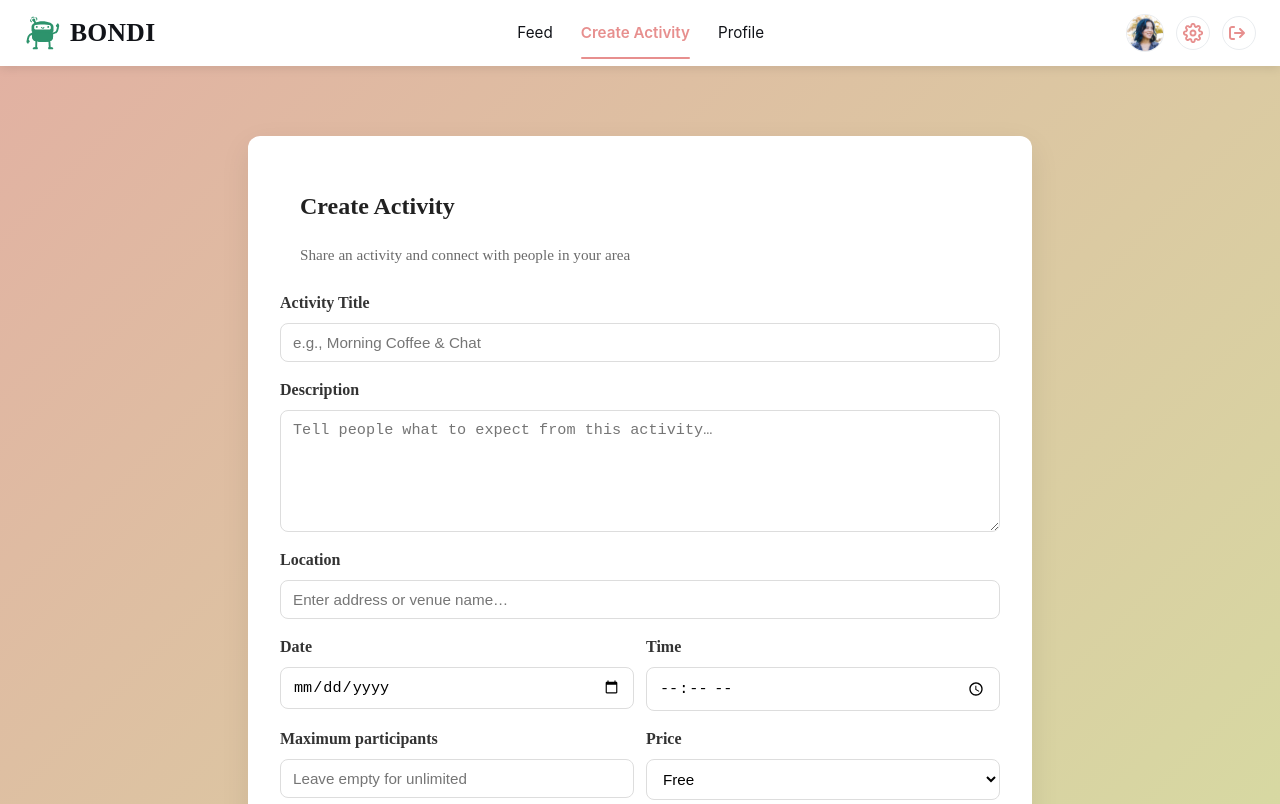
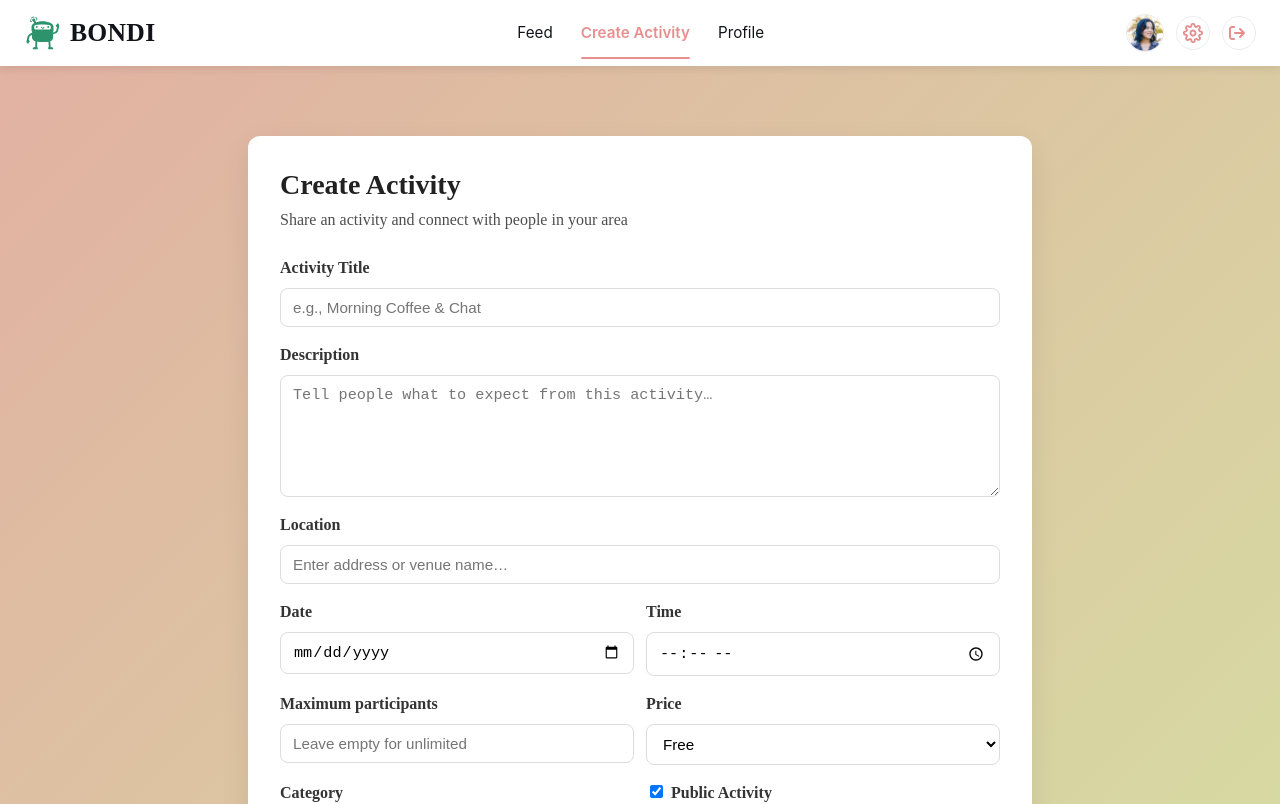
Before and after one commit to delpv/bondi-app, a React (Vite) app: page /create-activity in a window 1280 px wide. Shown: the top 804 px of the page. Built offline with nearby package versions, Linux system fonts and the light colour scheme; what parse would draw is missing.

Commit message:
fixed letter-casing inconsistencies  on imports across the whole project

```diff
--- a/src/Components/activity-detail-components/HostCard.jsx
+++ b/src/Components/activity-detail-components/HostCard.jsx
@@ -13,7 +13,7 @@ import {
   ActivitiesHostedLabel,
   DescriptionContainer,
 } from "../styled/act-detail-style-comp/HostCard.styled.jsx";
-import User from "../../assets/Icons/user.svg?react";
+import User from "../../assets/Icons/User.svg?react";
 import hostImage from "../../assets/images/olly-yoga.jpg";
 import Divider from "../../assets/Icons/divider.svg?react";
 
--- a/src/components/CreateActivity/Fields.jsx
+++ b/src/Components/create-activity-components/Fields.jsx
@@ -1,32 +1,5 @@
 import React from "react";
-import styled from "styled-components";
-
-export const Field = styled.div`
-  display: flex;
-  flex-direction: column;
-  gap: 8px;
-  margin-bottom: 16px;
-
-  label {
-    font-weight: 600;
-    color: #333;
-  }
-
-  input,
-  textarea,
-  select {
-    padding: 10px 12px;
-    border-radius: 8px;
-    border: 1px solid #ddd;
-    font-size: 0.95rem;
-    background: #fff;
-  }
-
-  textarea {
-    resize: vertical;
-    min-height: 100px;
-  }
-`;
+import { Field } from "../styled/create-activity-style-comp/CreateActivity.styled.jsx";
 
 export function TextField({ id, label, ...props }) {
   return (
--- a/src/Components/feed-components/Filter.jsx
+++ b/src/Components/feed-components/Filter.jsx
@@ -1,8 +1,8 @@
 import react from "react";
 import { useState } from "react";
-import SearchIcon from "../../assets/Icons/search.svg?react";
-import LocationIcon from "../../assets/Icons/map-pin.svg?react";
-import FilterIcon from "../../assets/Icons/filter-icon.svg?react";
+import SearchIcon from "../../assets/icons/search.svg?react";
+import LocationIcon from "../../assets/icons/map-pin.svg?react";
+import FilterIcon from "../../assets/icons/filter-icon.svg?react";
 import {
   FilterWrapper,
   FilterHeader,
--- a/src/Components/feed-components/Footer.jsx
+++ b/src/Components/feed-components/Footer.jsx
@@ -1,6 +1,6 @@
 import React from "react";
 import { Link } from "react-router-dom";
-import BondiLogo from "../../assets/Icons/second-logo.svg?react";
+import BondiLogo from "../../assets/icons/second-logo.svg?react";
 import {
   FooterInner,
   FooterWrapper,
--- a/src/Components/profile_components/Cover.jsx
+++ b/src/Components/profile_components/Cover.jsx
@@ -1,7 +1,7 @@
 
 
 import React from 'react'
-import Avatar from "../../assets/images/Avatar.png";
+import Avatar from "../../assets/images/avatar.png";
 import CoverBackground from "../../assets/images/profile-images/cover_background.jpg";
 import {
   CoverContainer,
--- /dev/null
+++ b/src/Components/styled/create-activity-style-comp/CreateActivity.styled.jsx
@@ -0,0 +1,99 @@
+import styled from "styled-components";
+
+/* Header */
+export const SectionHeader = styled.header`
+  margin-bottom: 24px;
+
+  h1 {
+    margin: 0 0 6px 0;
+    font-size: 28px;
+    line-height: 1.2;
+  }
+
+  p {
+    margin: 0;
+    opacity: 0.8;
+  }
+`;
+
+/* Form shell and layout */
+export const FormWrapper = styled.div`
+  background: #fff;
+  border-radius: 12px;
+  box-shadow: 0 10px 30px rgba(18, 22, 25, 0.08);
+  padding: 32px;
+  width: 100%;
+  max-width: 720px;
+  margin: 0 auto;
+`;
+
+export const FieldRow = styled.div`
+  display: grid;
+  grid-template-columns: 1fr 1fr;
+  gap: 12px;
+
+  @media (max-width: 700px) {
+    grid-template-columns: 1fr;
+  }
+`;
+
+/* Buttons */
+export const Actions = styled.div`
+  display: flex;
+  gap: 12px;
+  margin-top: 12px;
+  flex-wrap: wrap;
+`;
+
+export const Primary = styled.button`
+  background: #2d936c;
+  color: white;
+  border: none;
+  padding: 12px 18px;
+  border-radius: 10px;
+  font-weight: 600;
+  cursor: pointer;
+  transition: background 0.2s ease;
+
+  &:hover {
+    background: #1a6840;
+  }
+`;
+
+export const Secondary = styled.button`
+  background: white;
+  color: #1a6840;
+  border: 1px solid #1a6840;
+  padding: 12px 18px;
+  border-radius: 10px;
+  font-weight: 600;
+  cursor: pointer;
+`;
+
+/* Field wrapper */
+export const Field = styled.div`
+  display: flex;
+  flex-direction: column;
+  gap: 8px;
+  margin-bottom: 16px;
+
+  label {
+    font-weight: 600;
+    color: #333;
+  }
+
+  input,
+  textarea,
+  select {
+    padding: 10px 12px;
+    border-radius: 8px;
+    border: 1px solid #ddd;
+    font-size: 0.95rem;
+    background: #fff;
+  }
+
+  textarea {
+    resize: vertical;
+    min-height: 100px;
+  }
+`;
--- a/src/pages/Login.jsx
+++ b/src/pages/Login.jsx
@@ -2,9 +2,9 @@ import React from "react";
 import {
   PageWrap,
   Split,
-} from "../components/styled/login-style-comp/Login.styled.jsx";
-import LoginLeft from "../components/login-components/LoginLeft.jsx";
-import LoginRight from "../components/login-components/LoginRight.jsx";
+} from "../Components/styled/login-style-comp/Login.styled.jsx";
+import LoginLeft from "../Components/login-components/LoginLeft.jsx";
+import LoginRight from "../Components/login-components/LoginRight.jsx";
 const Login = () => {
   return (
     <PageWrap>
```
Also changed, not shown: src/Components/feed-components/NavBar.jsx (+4 -4 lines), src/pages/CreateActivity.jsx (+3 -4 lines), src/pages/Feed.jsx (+4 -4 lines), src/pages/Profile.jsx (+8 -8 lines), src/Components/create-activity-components/Layout.jsx (renamed from src/components/CreateActivity/Layout.jsx), 1 other file (tests, documents, lock files or other folders).
